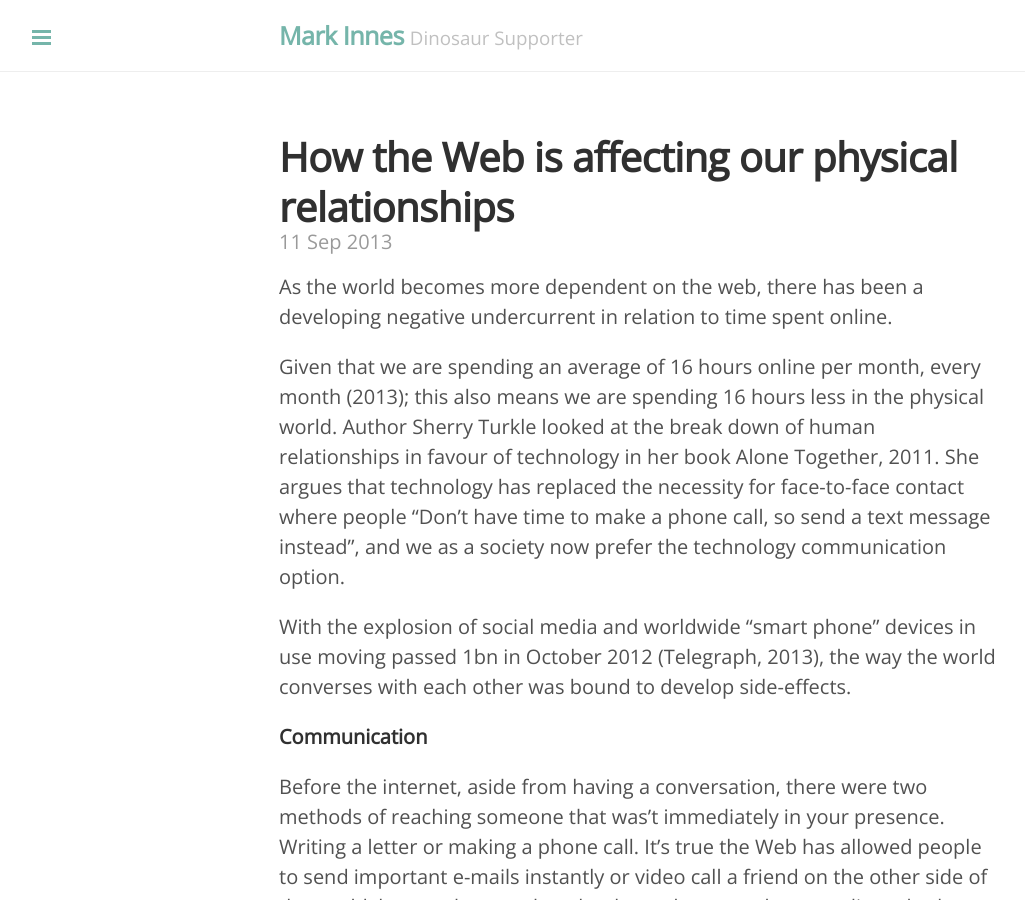
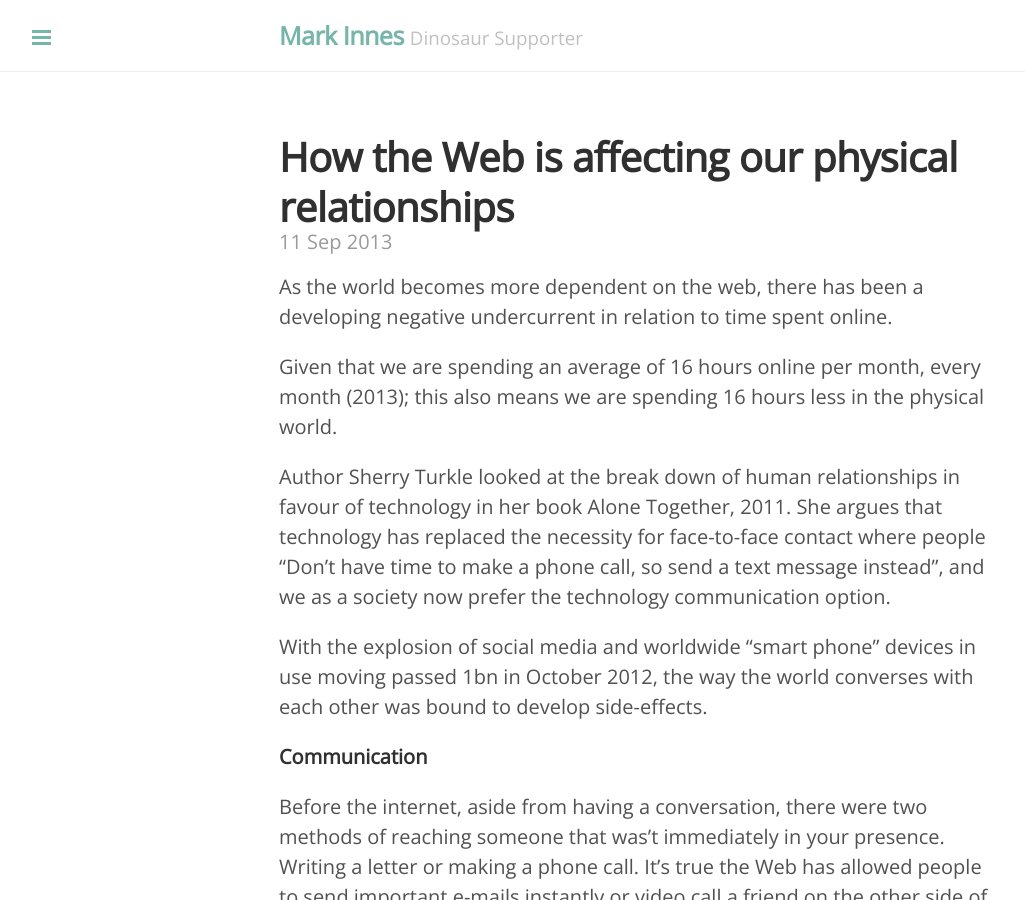
Before and after one commit to innesm4/innesm4.github.com, a Jekyll site: the page built from _posts/2013-09-11-physical-relationships.md, in a window 1280 px wide and 900 px high. Shown: the whole window, without its empty margins (1-1026 px from the left). Built offline with Jekyll 4.4.1, drawn with Linux system fonts in a browser that asks for light colours; nearby versions of some CDN libraries; Markdown is read by kramdown in place of the engine named in the settings; comment, search, counter and statistics services are not loaded.

Commit message:
edits to post

```diff
--- a/_posts/2013-09-11-physical-relationships.md
+++ b/_posts/2013-09-11-physical-relationships.md
@@ -5,19 +5,24 @@ comments: true
 ---
 
 <p>As the world becomes more dependent on the web, there has been a developing negative undercurrent in relation to time spent online.</p>
-<p>Given that we are spending an average of 16 hours online per month, every month (2013); this also means we are spending 16 hours less in the physical world. Author Sherry Turkle looked at the break down of human relationships in favour of technology in her book Alone Together, 2011. She argues that technology has replaced the necessity for face-to-face contact where people &ldquo;Don&rsquo;t have time to make a phone call, so send a text message instead&rdquo;, and we as a society now prefer the technology communication option.</p>
+<p>Given that we are spending an average of 16 hours online per month, every month (2013); this also means we are spending 16 hours less in the physical world.</p>
 
-<p>With the explosion of social media and worldwide &ldquo;smart phone&rdquo; devices in use moving passed 1bn in October 2012 (Telegraph, 2013), the way the world converses with each other was bound to develop side-effects.</p>
+<p>Author Sherry Turkle looked at the break down of human relationships in favour of technology in her book Alone Together, 2011. She argues that technology has replaced the necessity for face-to-face contact where people &ldquo;Don&rsquo;t have time to make a phone call, so send a text message instead&rdquo;, and we as a society now prefer the technology communication option.</p>
+
+<p>With the explosion of social media and worldwide &ldquo;smart phone&rdquo; devices in use moving passed 1bn in October 2012, the way the world converses with each other was bound to develop side-effects.</p>
 
 <p><strong>Communication</strong></p>
 
 <p>Before the internet, aside from having a conversation, there were two methods of reaching someone that was&rsquo;t immediately in your presence. Writing a letter or making a phone call. It&rsquo;s true the Web has allowed people to send important e-mails instantly or video call a friend on the other side of the world, but at what cost has the dependence on these mediums had on the face-to-face conversations.</p>
 
 <p>Social media has allowed us to &ldquo;share thoughts, music and photos&rdquo; to an ever growing group of acquaintances, (average number of Facebook friends for all users in May 2013 was 229), to boost our egos and brand our own online &ldquo;personalities&rdquo;.</p>
+
 <p>It has allowed users to be connected to so many online despite being connected in a similar way in the real world. A reason for this as Turkle argues, is that people like the idea of many relationships, but at lengths they can control with the secondary online persona allowing users to escape from the real world to be whoever they want.</p>
 
 <p>By carrying smartphones around, this connection to the internet is now all day, every day. Before advances in mobile communication, a user would be required to sit stationary in front of a desktop computer to enter the virtual world.</p>
+
 <p>This is now be done from any position that has 3G or Wi/Fi reception via internet enabled mobile phone or tablet. Turkle recalled a student of hers who was talking to a friend, when that friend took an incoming call on his mobile phone.</p>
+
 <p>The student has effectively &ldquo;been placed on pause&rdquo; until that incoming call had been completed. These constant interruptions from our physical conversations to receive calls, text messages, twitter updates, e-mails, push notifications or friend requests are now accepted within society as being the new etiquette.</p>
 
 <p><strong>Addiction</strong></p>
```
